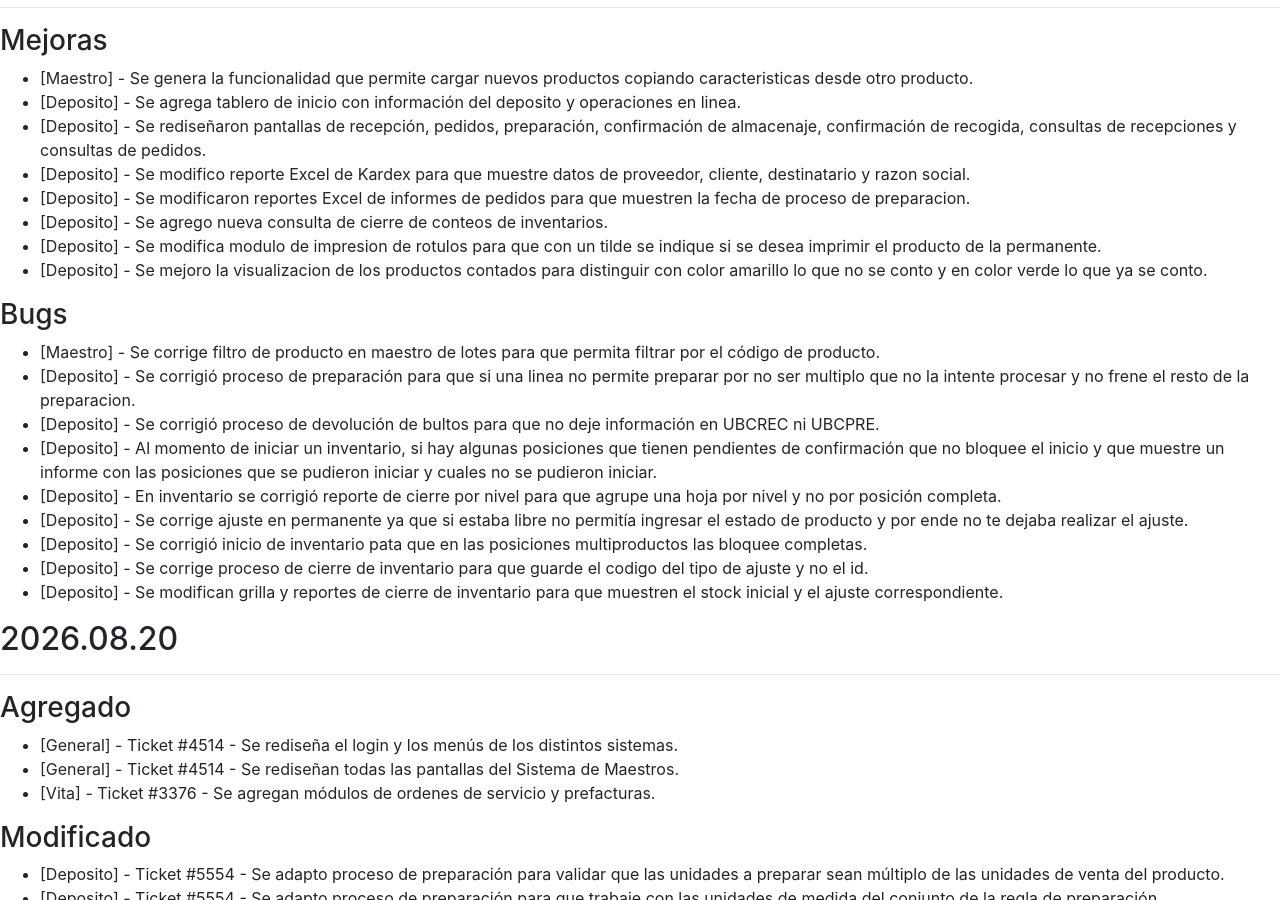
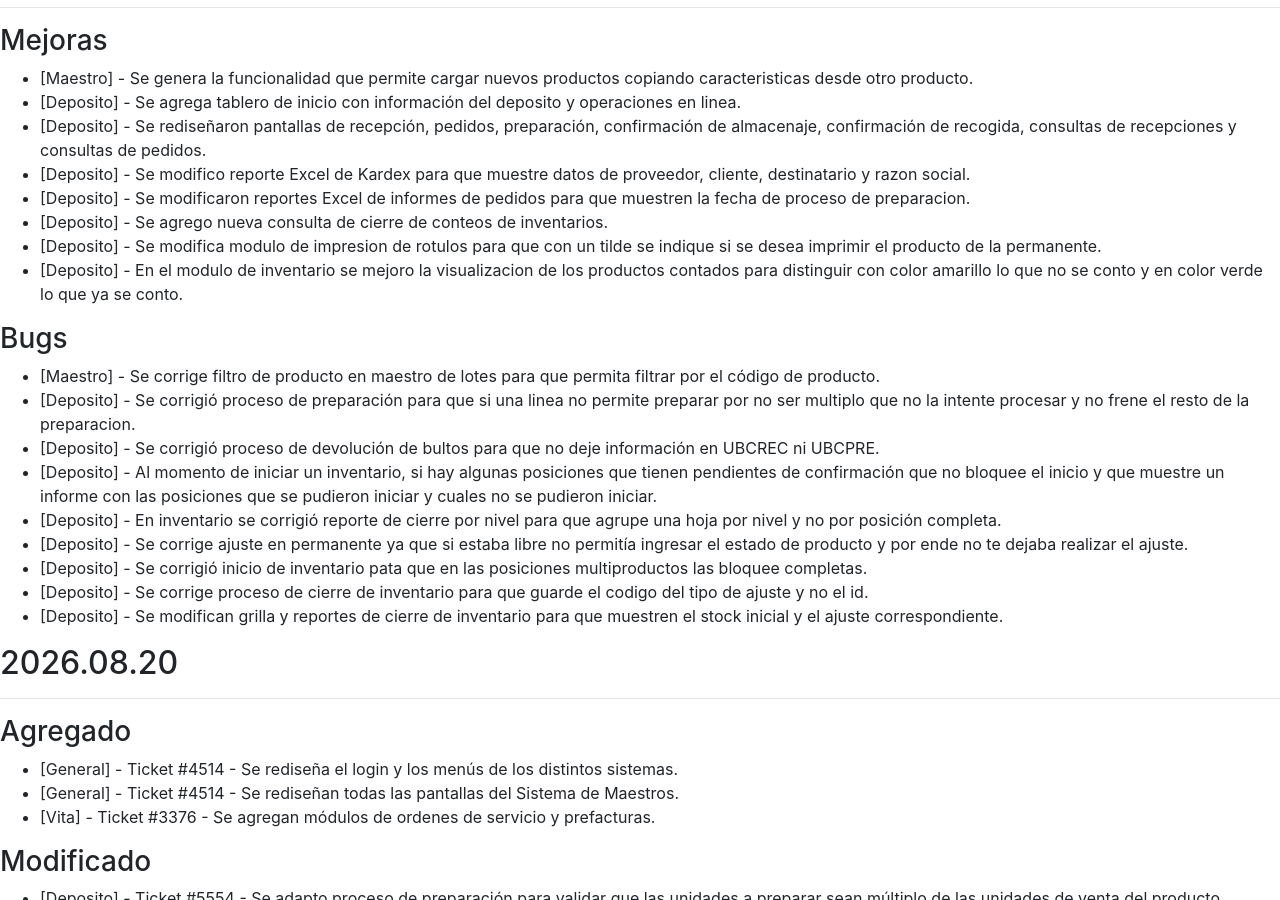
Before and after one commit to brainsys-arsaad/versionado, a Jekyll site: the page built from registro-cambios.markdown, in a window 1280 px wide and 900 px high, scrolled down 344 px. Built offline with Jekyll 4.4.1, drawn with Linux system fonts in a browser that asks for light colours.

Commit message:
Update registro-cambios.markdown

```diff
--- a/registro-cambios.markdown
+++ b/registro-cambios.markdown
@@ -134,7 +134,7 @@ El formato esta basado en [Keep a Changelog](https://keepachangelog.com/es-ES/1.
 - [Deposito] - Se modificaron reportes Excel de informes de pedidos para que muestren la fecha de proceso de preparacion.
 - [Deposito] - Se agrego nueva consulta de cierre de conteos de inventarios.
 - [Deposito] - Se modifica modulo de impresion de rotulos para que con un tilde se indique si se desea imprimir el producto de la permanente.
-- [Deposito] - Se mejoro la visualizacion de los productos contados para distinguir con color amarillo lo que no se conto y en color verde lo que ya se conto.
+- [Deposito] - En el modulo de inventario se mejoro la visualizacion de los productos contados para distinguir con color amarillo lo que no se conto y en color verde lo que ya se conto.
 
 
 ### Bugs
```
